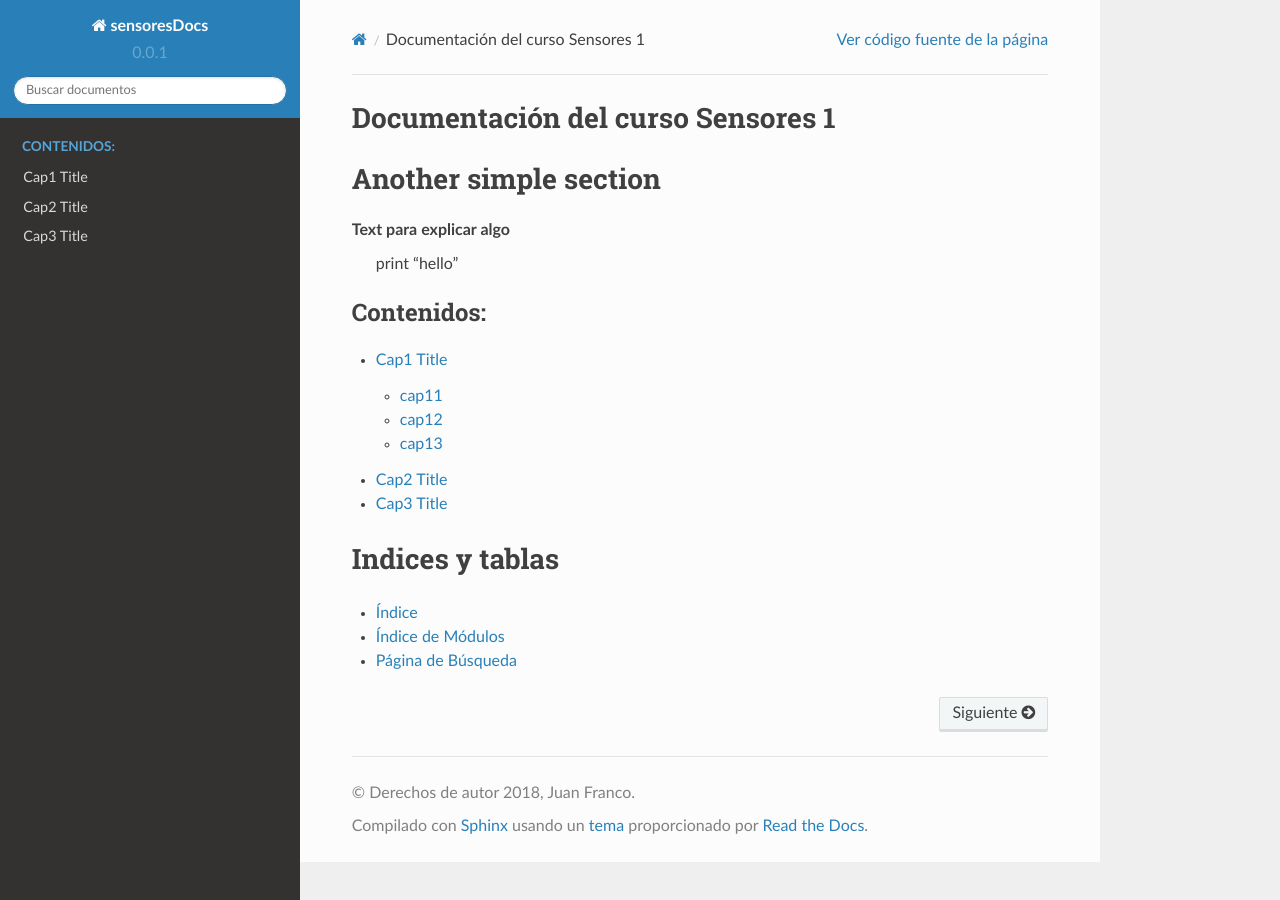
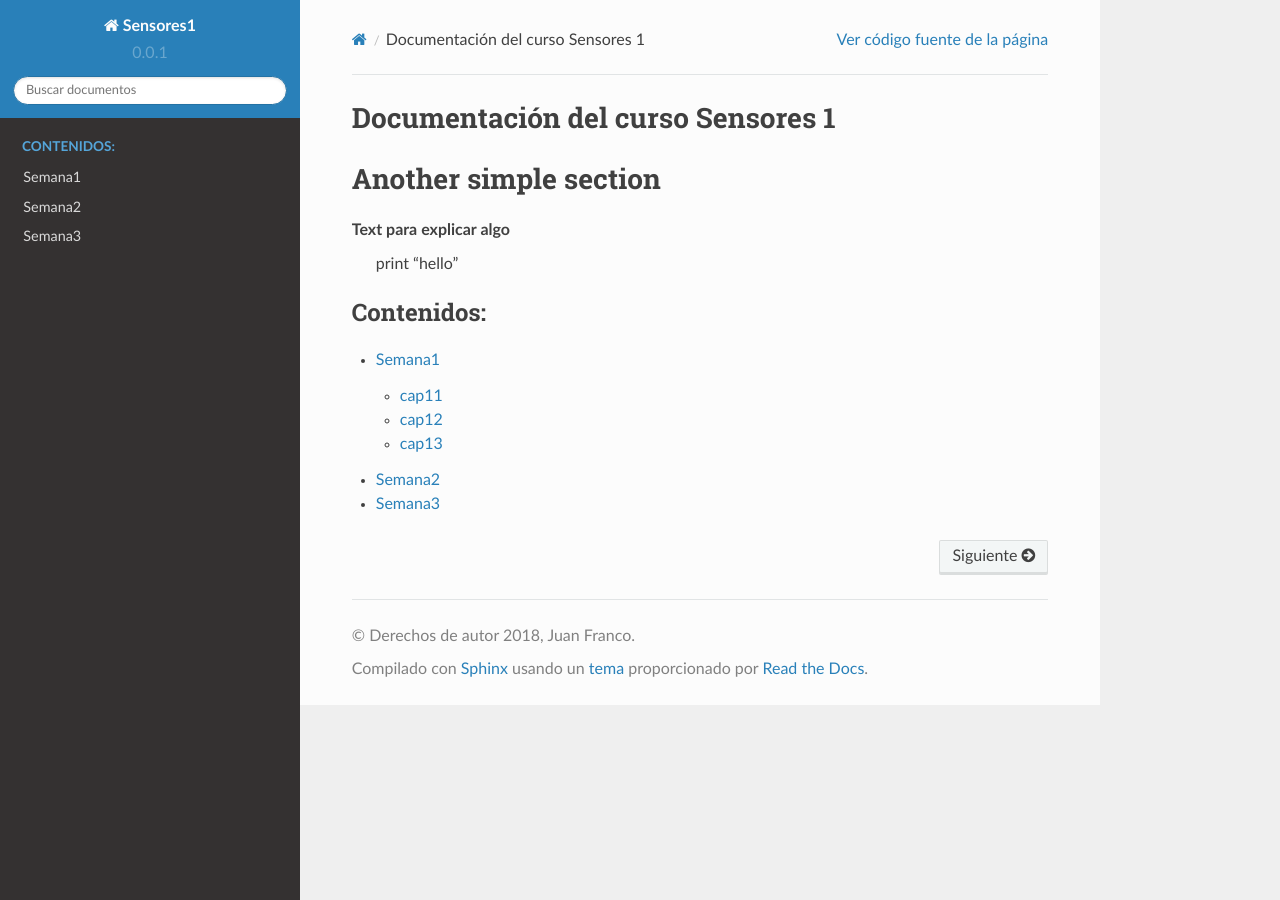
Before and after one commit to juanferfranco/sensores1, a Sphinx documentation site: the page built from docs/index.rst, in a window 1280 px wide. Built offline with Sphinx 7.4.7 and the Read the Docs theme 2.0.0, drawn with Linux system fonts in a browser that asks for light colours.

```diff
--- a/docs/cap1.rst
+++ b/docs/_semana1/semana1.rst
@@ -1,4 +1,4 @@
-Cap1 Title
+SEMANA 1
 ===========
 
 cap11
--- a/docs/conf.py
+++ b/docs/conf.py
@@ -19,7 +19,7 @@
 
 # -- Project information -----------------------------------------------------
 
-project = 'sensoresDocs'
+project = 'Sensores1'
 copyright = '2018, Juan Franco'
 author = 'Juan Franco'
 
--- a/docs/index.rst
+++ b/docs/index.rst
@@ -9,19 +9,9 @@
 
 
 .. toctree::
-   :maxdepth: 20
+   :maxdepth: 3
    :caption: Contenidos:
 
-   cap1
-   cap2
-   cap3
-
-
-
-
-Indices y tablas
-==================
-
-* :ref:`genindex`
-* :ref:`modindex`
-* :ref:`search`
+   Semana1 <_semana1/semana1>
+   Semana2 <_semana2/semana2>
+   Semana3 <_semana3/semana3>
```
Also changed, not shown: docs/_semana2/semana2.rst (renamed from docs/cap2.rst), docs/_semana3/semana3.rst (renamed from docs/cap3.rst), 9 other files.
